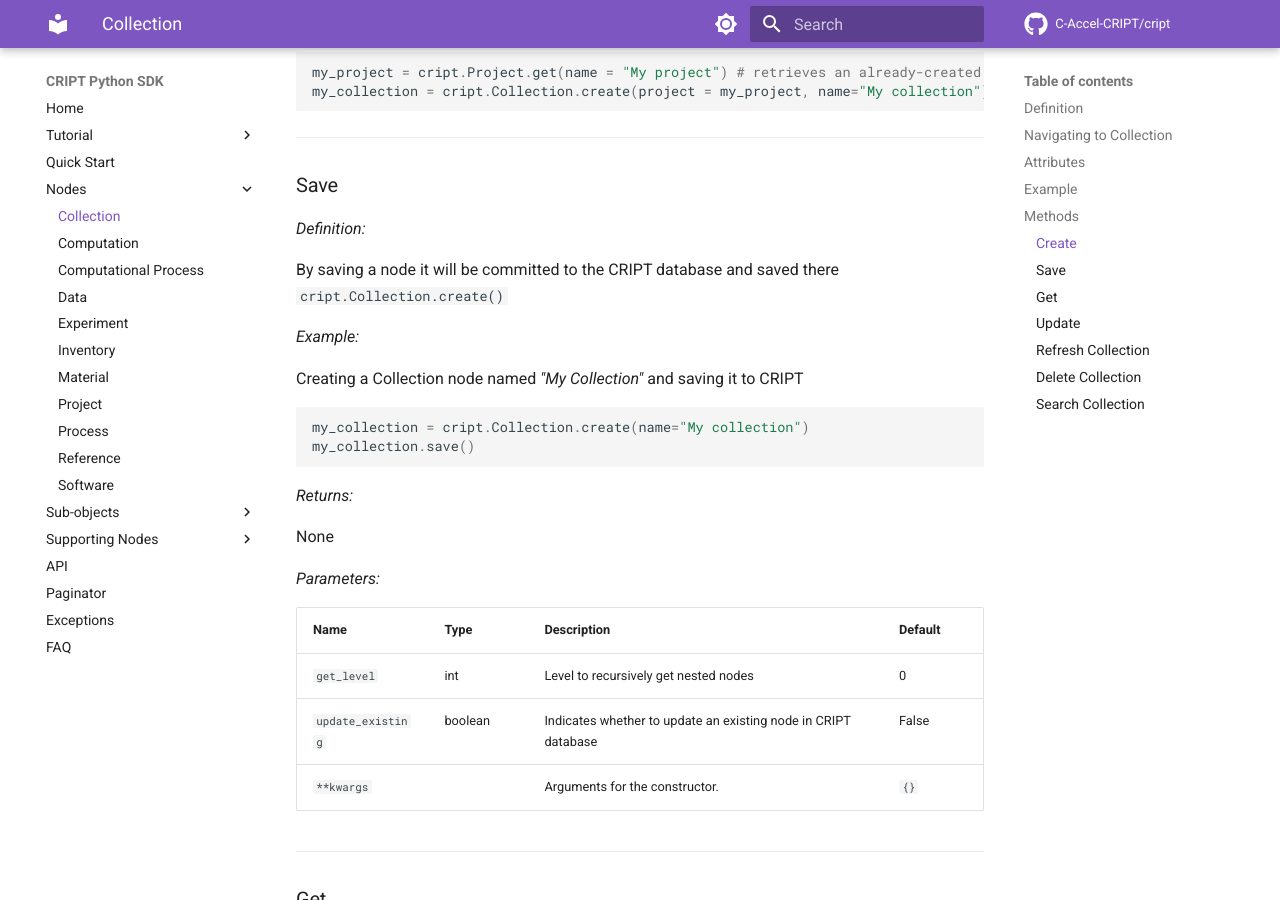
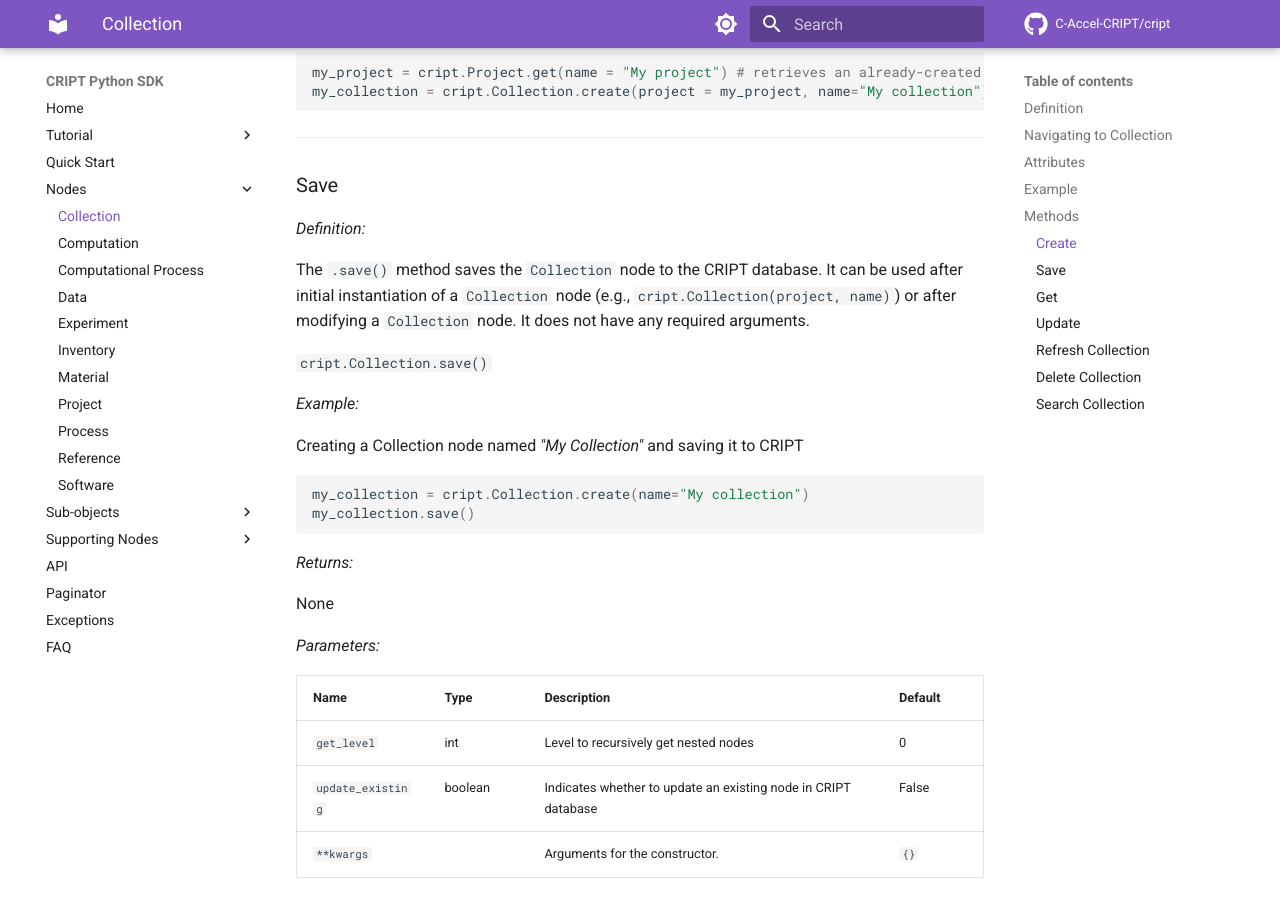
Before and after one commit to C-Accel-CRIPT/sdk-archive, an MkDocs documentation site: the page built from docs/nodes/collection.md, in a window 1280 px wide and 900 px high, scrolled down 3031 px. Built offline with MkDocs 1.6.1 and Material for MkDocs 9.7.7, drawn with Linux system fonts in a browser that asks for light colours; comment, search, counter and statistics services are not loaded.

Commit message:
fixed definition of cript.Collection.save()

```diff
--- a/docs/nodes/collection.md
+++ b/docs/nodes/collection.md
@@ -88,8 +88,10 @@
 
 _Definition:_
 
-By saving a node it will be committed to the CRIPT database and saved there
-`cript.Collection.create()`
+The `.save()` method saves the `Collection` node to the CRIPT database. It can be used after initial instantiation of a
+`Collection` node (e.g., `cript.Collection(project, name)`) or after modifying a `Collection` node. It does not have any required arguments.
+
+`cript.Collection.save()`
 
 
 _Example:_
```
